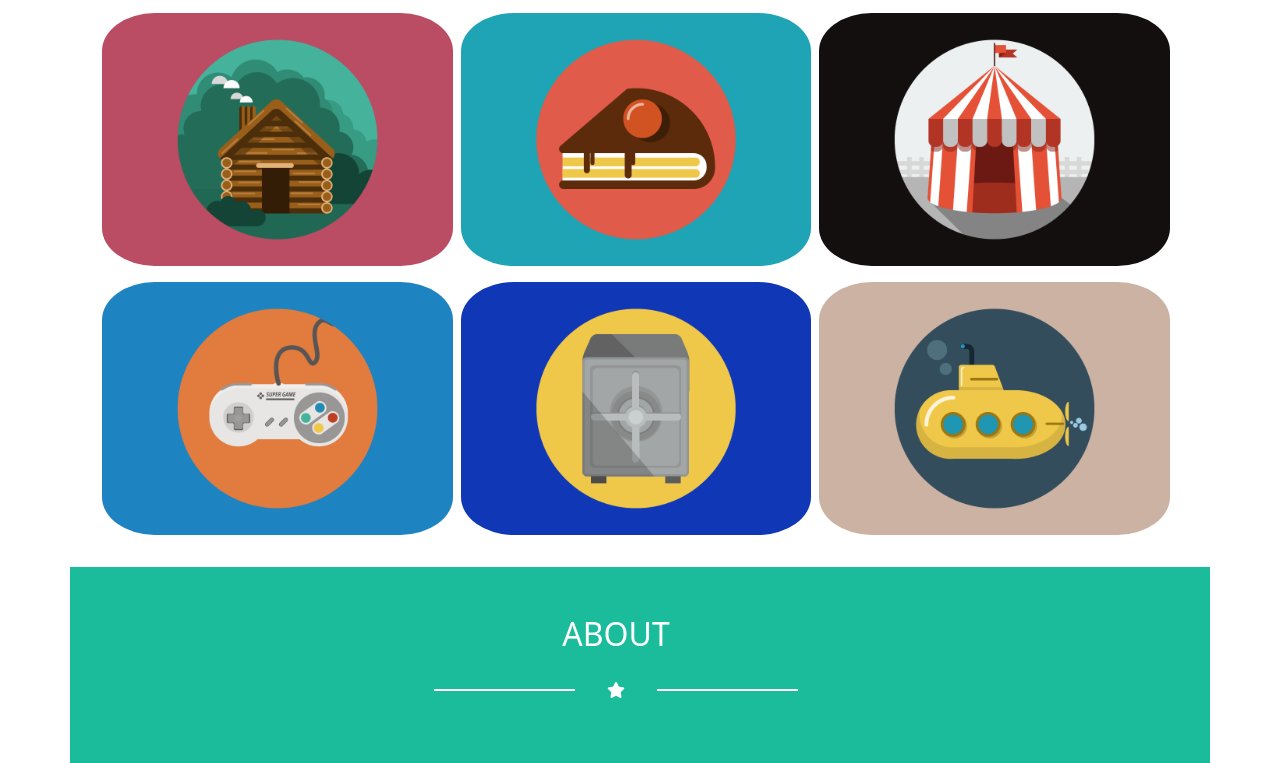
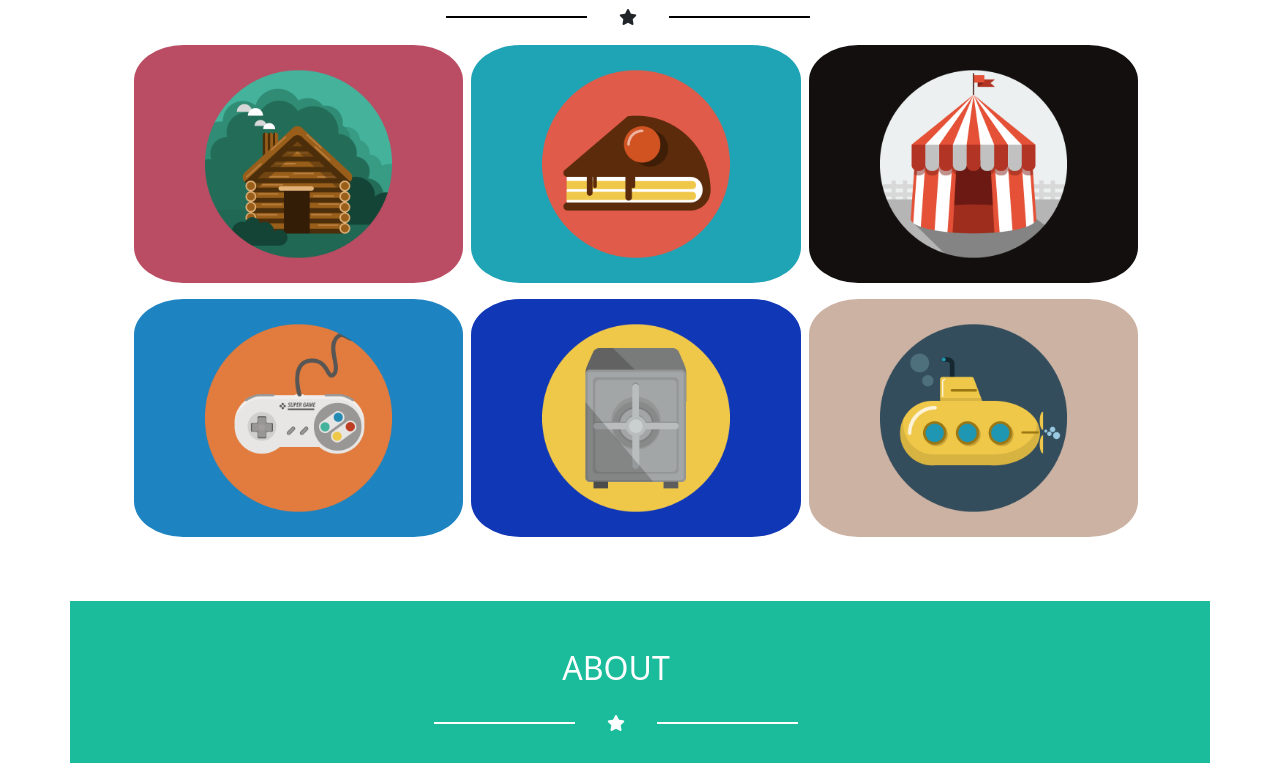
Before and after one commit to michelecamera1995/HTML-CSS-BOOTSTRAP-progetto-Freelancer, a plain HTML site: page index.html in a window 1280 px wide. Shown: the part 614-1377 px from the top of the page. Drawn offline with nearby package versions, Linux system fonts and the light colour scheme.

Commit message:
adjust padding section 2

```diff
--- a/index.html
+++ b/index.html
@@ -74,7 +74,7 @@
         <!-- End section 1-->
          <!-- Section 2-->
 
-         <section class="sectiontwo  p-3">
+         <section class="sectiontwo  p-5">
              <div class="container">
                 <div class="row">
                     <h2 class="col-12 row justify-content-center">PORTFOLIO</h2>
```
